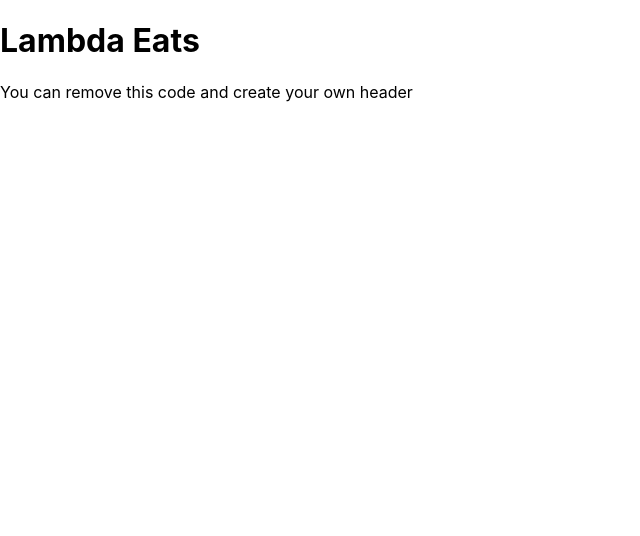
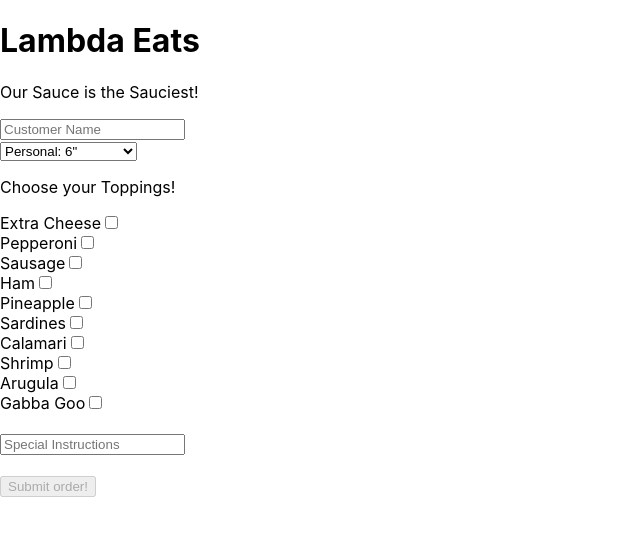
Before and after one commit to bloominstituteoftechnology/web-sprint-challenge-single-page-applications, a React (Create React App) app: page /Form in a window 1280 px wide. Shown: the top 536 px of the page, without its empty margins (0-640 px from the left). Built offline with nearby package versions, Linux system fonts and the light colour scheme.

Commit message:
this pizza is taking longer than 30 minutes, you get a free pizza!

```diff
--- a/package.json
+++ b/package.json
@@ -6,9 +6,11 @@
     "@testing-library/jest-dom": "^5.11.3",
     "@testing-library/react": "^10.4.8",
     "@testing-library/user-event": "^12.1.1",
+    "axios": "^0.21.0",
     "react": "^16.13.1",
     "react-dom": "^16.13.1",
-    "react-scripts": "3.4.3"
+    "react-scripts": "^3.4.4",
+    "yup": "^0.32.8"
   },
   "scripts": {
     "start": "react-scripts start",
--- a/src/App.js
+++ b/src/App.js
@@ -1,11 +1,22 @@
-import React from "react";
+import React, { useState, useEffect } from "react";
+import './App.css'
+import Form from './Form'
+import * as yup from 'yup'
+import Axios from 'axios'
 
-const App = () => {
+function App() {
+  const [pizzaValues, setPizzaValues] = useState([])
+  useEffect(() => {console.log('Order Up!')}, [pizzaValues])
+
   return (
-    <>
+    <div classNam="App">
       <h1>Lambda Eats</h1>
-      <p>You can remove this code and create your own header</p>
-    </>
+      <p>Our Sauce is the Sauciest!</p>
+
+    <Form setPizzaValues={setPizzaValues} pizzaValues={pizzaValues}/>
+
+    </div>
+
   );
 };
 export default App;
--- /dev/null
+++ b/src/Form.js
@@ -0,0 +1,186 @@
+import React, { useState, useEffect } from 'react'
+import ReactDOM from 'react-dom'
+import axios from 'axios'
+import * as yup from 'yup'
+
+const schema = yup.object().shape({
+    name: yup.string().required('Order needs a name or initials.').min(2, 'Name or initials required'),
+    toppings: yup.boolean().oneOf([true], 'Select at least one topping.')
+
+})
+
+function Form({ pizzaValues, setPizzaValues }){
+    const [formValues, setFormValues] = useState({})
+    const [errors, setErrors] = useState({})
+    const [disabled, setDisabled] = useState(true)
+
+const setFormErrors = (name, value) => {
+    yup.reach(schema, name).validate(value)
+    .then(() => setErrors({ ...setErrors, [name]: ''}))
+    .catch(err => setErrors({ ...errors, [name]: err.errors[0]}))
+}
+const onValueChange = event => {
+    const { checked, value, name, type } = event.target
+    const valueToUse = type === 'checkbox' ? checked : value
+    setFormErrors(name, valueToUse)
+    setFormValues({ ...formValues, [name]: valueToUse})
+}
+
+const onFormSubmit = event => {
+    event.preventDefault() //once again, this info's not going anywhere real
+    const pizzaUser = {name: formValues.name.trim(),  toppings: formValues.toppings}
+    axios.post('https://reqres.in/api/users', pizzaUser)
+        .then(res => {
+            setFormValues({name: '', })
+        })
+        .catch(err => {
+            console.log('PIZZA ERROR!')
+            debugger
+        })
+    setPizzaValues([...pizzaValues, formValues])
+}
+
+useEffect(() =>{
+    schema.isValid(formValues).then(valid => setDisabled(!valid))
+}, [formValues])
+
+return(
+    <form className='formComponent' onSubmit={onFormSubmit}>
+        <input
+            type='text'
+            value={formValues.name}
+            placeholder='Customer Name'
+            onChange={onValueChange}
+            name='name'
+        />
+        <br />
+        <select
+            type='select'
+            value={formValues.size}
+            placeholder='Pizza Size'
+            onchange={onValueChange}
+            name='pizzasize'
+        >
+            <option value='Personal'>Personal: 6"</option>
+            <option value='Small'>Small: 8"</option>
+            <option value='Medium'>Medium: 12"</option>
+            <option value='Large'>Large: 16"</option>
+            <option value='XL'>Extra Large: 18"</option>
+            <option value='ROYAL'>ROYAL SIZED: 24"</option>
+        </select>
+        <br />
+        <p> Choose your Toppings!</p>
+        <label>Extra Cheese
+            <input
+            onChange={onValueChange}
+            checked={formValues.toppings}
+            name="toppings"
+            type="checkbox"
+            />
+        </label>
+        <br />
+
+        <label>Pepperoni
+            <input
+            onChange={onValueChange}
+            checked={formValues.toppings}
+            name="toppings"
+            type="checkbox"
+            />
+        </label>
+        <br />
+
+        <label>Sausage
+            <input
+            onChange={onValueChange}
+            checked={formValues.toppings}
+            name="toppings"
+            type="checkbox"
+            />
+        </label>
+        <br />
+
+        <label>Ham
+            <input
+            onChange={onValueChange}
+            checked={formValues.toppings}
+            name="toppings"
+            type="checkbox"
+            />
+        </label>
+        <br />
+
+        <label>Pineapple
+            <input
+            onChange={onValueChange}
+            checked={formValues.toppings}
+            name="toppings"
+            type="checkbox"
+            />
+        </label>
+        <br />
+
+        <label>Sardines
+            <input
+            onChange={onValueChange}
+            checked={formValues.toppings}
+            name="toppings"
+            type="checkbox"
+            />
+        </label>
+        <br />
+
+        <label>Calamari
+            <input
+            onChange={onValueChange}
+            checked={formValues.toppings}
+            name="toppings"
+            type="checkbox"
+            />
+        </label>
+        <br />
+
+        <label>Shrimp
+            <input
+            onChange={onValueChange}
+            checked={formValues.toppings}
+            name="toppings"
+            type="checkbox"
+            />
+        </label>
+        <br />
+
+        <label>Arugula
+            <input
+            onChange={onValueChange}
+            checked={formValues.toppings}
+            name="toppings"
+            type="checkbox"
+            />
+        </label>
+        <br />
+
+        <label>Gabba Goo
+            <input
+            onChange={onValueChange}
+            checked={formValues.toppings}
+            name="toppings"
+            type="checkbox"
+            />
+        </label>
+        <br />
+        <br />
+        <input
+            type='text'
+            value={formValues.special}
+            placeholder='Special Instructions'
+            onChange={onValueChange}
+            name='special'
+        />
+        <br />
+        <br />
+        <button disabled={disabled}>Submit order!</button>
+    </form>
+)
+}
+export default Form;
```
Also changed, not shown: 1 other file (tests, documents, lock files or other folders).
